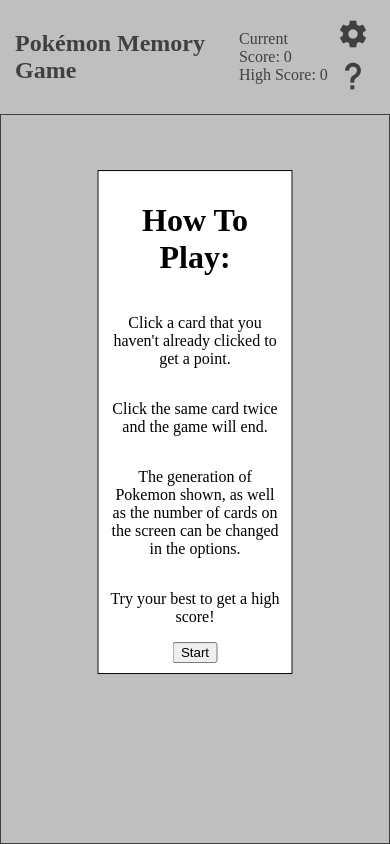
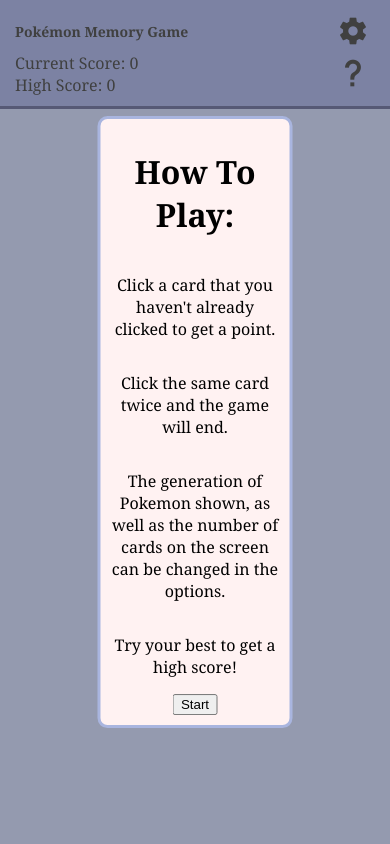
Before and after one commit to nickross999/pokemon-memory-game, a React (Vite) app: page / in a window 390 px wide. Built offline with nearby package versions, Linux system fonts and the light colour scheme.

Commit message:
3-5 19:57

```diff
--- a/src/App.jsx
+++ b/src/App.jsx
@@ -145,8 +145,10 @@
   };
 
   const showExtraInfo = () => {
-    document.querySelector(".extra-info").classList.toggle("showing-extra-info")
-  }
+    document
+      .querySelector(".extra-info")
+      .classList.toggle("showing-extra-info");
+  };
 
   const showHowToPlay = () => {
     document.querySelector(".how-to-play").classList.toggle("hidden-modal");
@@ -181,7 +183,7 @@
     <>
       <div className="modal-shadow"></div>
       <nav className="nav-bar">
-        <h1>Pokémon Memory Game</h1>
+        <h1 className="title">Pokémon Memory Game</h1>
         <div className="score-container">
           <span className="current-score">Current Score: {currentScore}</span>
           <span className="high-score">High Score: {highScore}</span>
@@ -190,7 +192,9 @@
           <div className="options-container">
             <div className="settings settings-hidden">
               <form onChange={updateSettings} className="settings-form">
-                <label htmlFor="generation-select" id="generation-label">Generation:</label>
+                <label htmlFor="generation-select" id="generation-label">
+                  Generation:
+                </label>
                 <select
                   id="generation-select"
                   defaultValue={gameSettings.generation}
@@ -206,7 +210,9 @@
                   <option value="9">9</option>
                   <option value="all">All</option>
                 </select>
-                <label htmlFor="number-of-cards" id="cards-label">Card Count:</label>
+                <label htmlFor="number-of-cards" id="cards-label">
+                  Card Count:
+                </label>
                 <select
                   id="number-of-cards"
                   defaultValue={gameSettings.numberOfCards}
@@ -218,23 +224,39 @@
                   <option value="9">9</option>
                   <option value="10">10</option>
                 </select>
-                <label htmlFor="hard-mode" id="hard-label">Hard Mode:</label>
+                <label htmlFor="hard-mode" id="hard-label">
+                  Hard Mode:
+                </label>
                 <input
                   type="checkbox"
                   id="hard-mode"
                   defaultValue={gameSettings.hardMode}
                 />
                 <div className="extra-info-container">
-                  <img className="small-icon" src={moreInfo} onMouseEnter={showExtraInfo} onMouseLeave={showExtraInfo} alt="more info" />
-                  <span className="extra-info">Randomizes the form of Pokémon with alternate forms.</span>
-                </div>
+                <img
+                  className="small-icon"
+                  src={moreInfo}
+                  onMouseEnter={showExtraInfo}
+                  onMouseLeave={showExtraInfo}
+                  alt="more info"
+                />
+                <span className="extra-info">
+                  Randomizes Pokémon forms.
+                </span>
+              </div>
               </form>
             </div>
-            <button className="game-options-button settings-button" onClick={showSettings}>
+            <button
+              className="game-options-button settings-button"
+              onClick={showSettings}
+            >
               <img className="icon" src={gearIcon} />
             </button>
           </div>
-          <button className="how-to-play-button settings-button" onClick={showHowToPlay}>
+          <button
+            className="how-to-play-button settings-button"
+            onClick={showHowToPlay}
+          >
             <img className="icon" src={helpIcon} />
           </button>
         </div>
--- a/src/css/App.css
+++ b/src/css/App.css
@@ -1,8 +1,16 @@
+:root {
+  --peach: #fff2f2;
+  --light-blue: #a9b5df;
+  --blue: #7886c7;
+  --dark-blue: #2d336b;
+}
+
 /*navigation bar*/
 .nav-bar {
   display: flex;
   justify-content: space-between;
   align-items: center;
+  background-color: var(--blue);
   padding: 10px 15px 10px 15px;
 }
 
@@ -23,12 +31,14 @@
 /*app*/
 .app-container {
   flex-grow: 1;
-  border: 1px solid black;
+  border-top: 3px solid var(--dark-blue);
+  background-color: var(--light-blue);
 }
 
 .card-grid {
   display: grid;
-  grid-template-columns: repeat(auto-fill, minmax(200px, 1fr));
+  grid-template-columns: repeat(5, 1fr);
+  grid-template-rows: repeat(2, 1fr);
   gap: 20px;
   padding: 15px;
 }
@@ -38,17 +48,15 @@
   display: flex;
   flex-direction: column;
   justify-content: center;
-  border: 1px solid black;
-}
-
-.how-to-play {
+  border: 3px solid var(--light-blue);
+  border-radius: 10px;
   align-items: center;
   text-align: center;
   position: absolute;
   left: 50%;
   top: 50%;
   transform: translate(-50%, -50%);
-  background-color: white;
+  background-color: var(--peach);
   z-index: 2;
   padding: 10px;
 }
@@ -108,11 +116,31 @@
 .settings {
   position: absolute;
   right: 100%;
+  width: 15em;
+  display: flex;
+  justify-content: right;
+  text-wrap: nowrap;
+}
+
+.settings-hidden {
+  overflow: hidden;
+  width: 0em;
+  margin-bottom: -3em;
+  transition: all 0.35s;
+}
+
+.settings-showing {
+  overflow: hidden;
+  margin-bottom: -3em;
+  width: 15em;
+  height: auto;
+  transition: all 0.35s;
 }
 
 .settings-form {
   text-align: center;
   display: grid;
+  position: relative;
   grid-template:
     "label-generations input-generations"
     "label-cards input-cards"
@@ -148,20 +176,6 @@
   grid-area: input-difficulty;
 }
 
-.settings-hidden {
-  overflow: hidden;
-  width: 0em;
-  margin-bottom: -3em;
-  transition: all 0.35s;
-}
-
-.settings-showing {
-  margin-bottom: -3em;
-  width: 10em;
-  height: auto;
-  transition: all 0.35s;
-}
-
 .settings-button:hover {
   cursor: pointer;
   filter: drop-shadow(0 0 0.75rem gray);
@@ -181,11 +195,15 @@
 }
 
 .extra-info {
+  background-color: var(--peach);
+  border: 1px solid var(--dark-blue);
+  border-radius: 10px;
+  text-wrap: wrap;
   position: absolute;
   visibility: hidden;
   right: 100%;
-  z-index: 100;
-  font-size: 8px;
+  padding: 5px;
+  font-size: .75em;
 }
 
 .showing-extra-info {
@@ -196,3 +214,35 @@
 .hidden {
   display: none;
 }
+
+/*tablet/mobile*/
+@media screen and (max-width: 1000px) {
+  .card-grid {
+    grid-template-columns: repeat(2, 1fr);
+    grid-template-rows: repeat(5, 1fr);
+  }
+
+  .nav-bar {
+    display: grid;
+    grid-template-areas: "title options"
+    "score options";
+  }
+
+  .title {
+    font-size: 14px;
+    grid-area: title;
+    left: 0;
+    top: 0;
+  }
+
+  .score-container {
+    grid-area: score;
+    left: 0;
+    bottom: 0;
+  }
+
+  .settings-container {
+    grid-area: options;
+    right: 0;
+  }
+}
--- a/src/css/Card.css
+++ b/src/css/Card.css
@@ -1,19 +1,39 @@
+:root {
+    --peach: #FFF2F2;
+    --light-blue: #A9B5DF;
+    --blue: #7886C7;
+    --dark-blue: #2D336B;
+  }
+
 .card {
-    border: 1px solid black;
+    border: 3px solid var(--dark-blue);
+    background-color: var(--peach);
+    border-radius: 10px;
     display: flex;
     flex-direction: column;
     justify-content: center;
     align-items: center;
-    min-height: 225px;
+    min-height: 35em;
     transition: box-shadow 0.2s, transform 0.2s;
+    overflow: hidden;
 }
 
 .card:hover {
     box-shadow: 0 0 0.75rem gray;
-    transform: scale(1.1);
+    transform: scale(1.05);
     cursor: pointer;
 }
 
 .pokemon-image {
-    max-width: 200px;
+    max-width: 18em;
 }
+
+/*tablet/mobile*/
+@media screen and (max-width: 1000px) {
+    .card {
+        min-height: .25em;
+    }
+    .pokemon-image {
+        max-width: 10em;
+    }
+}
--- a/src/css/index.css
+++ b/src/css/index.css
@@ -1,7 +1,8 @@
 html, body {
     height: 100%;
     margin: 0;
-    padding: 0
+    padding: 0;
+    font-family:Georgia, 'Times New Roman', Times, serif;
 }
 
 #root {
```
